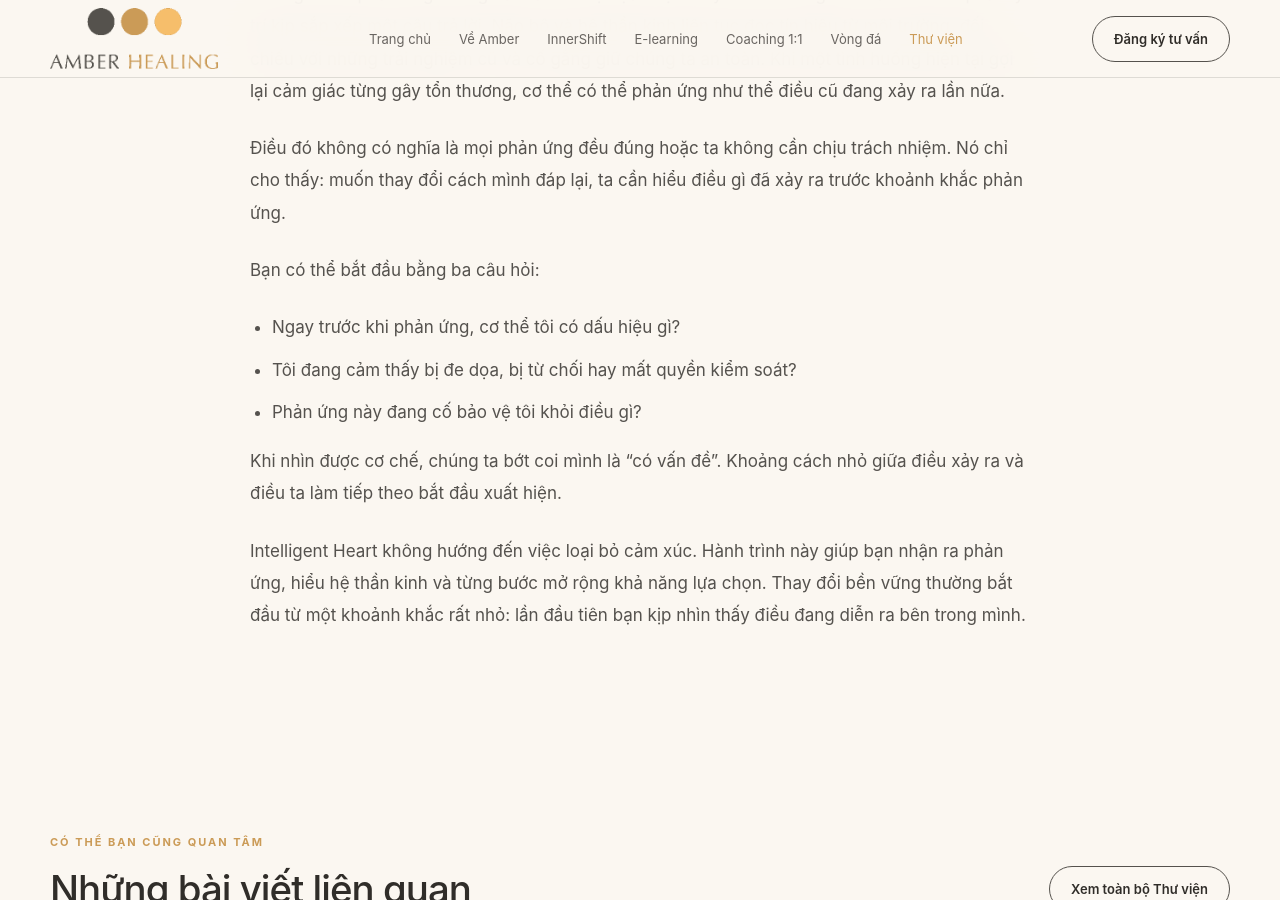
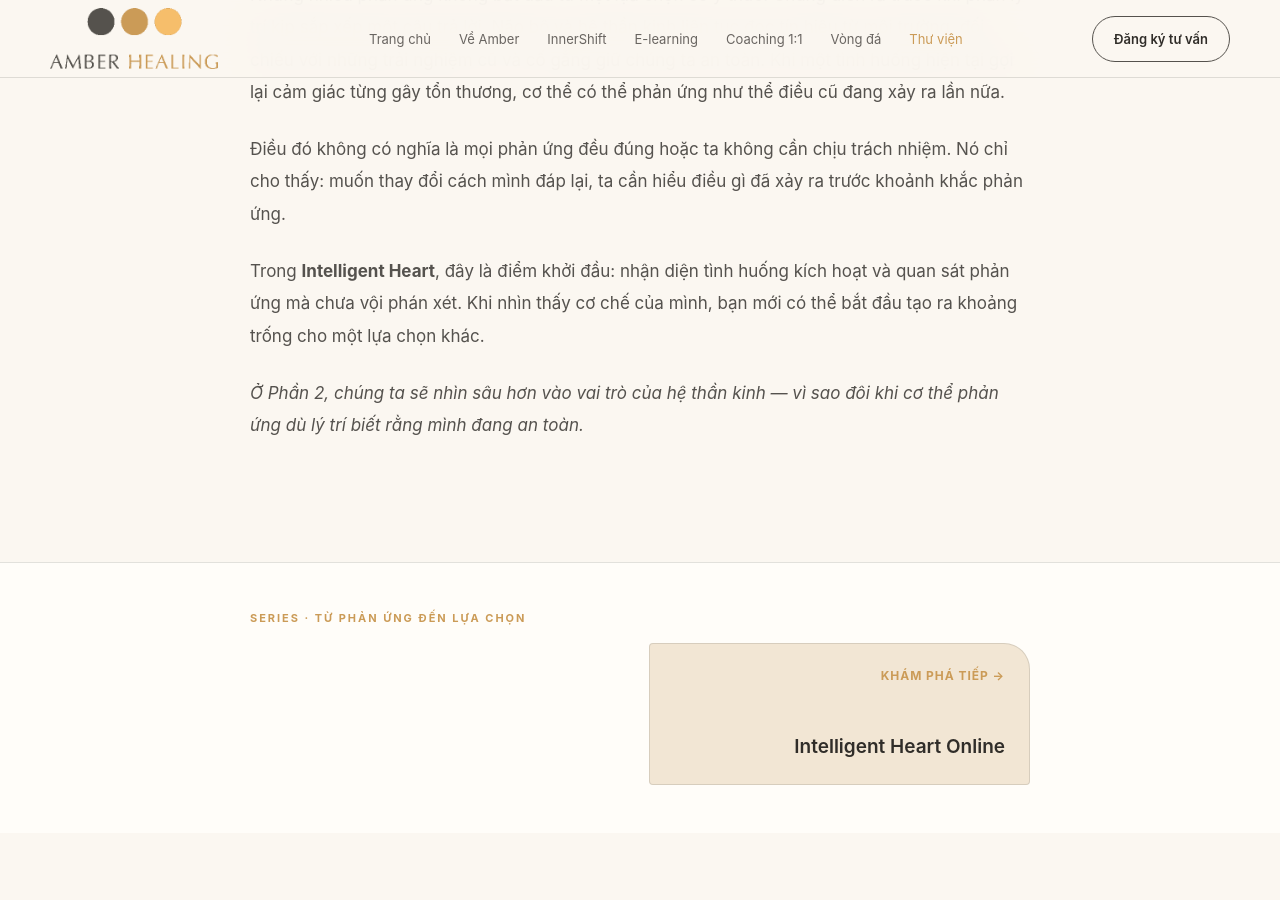
Before and after one commit to dinhhongngoc1511-wq/Amber-healing-website, a Jekyll site: the page built from docs/_posts/2026-07-11-vi-sao-toi-cu-phan-ung-nhu-vay.md, in a window 1280 px wide and 900 px high, scrolled down 886 px. Built offline with Jekyll 4.4.1, drawn with Linux system fonts in a browser that asks for light colours; some of the changed text lies outside the part shown.

Commit message:
Turn Intelligent Heart article into series part 1

```diff
--- a/docs/_posts/2026-07-11-vi-sao-toi-cu-phan-ung-nhu-vay.md
+++ b/docs/_posts/2026-07-11-vi-sao-toi-cu-phan-ung-nhu-vay.md
@@ -1,10 +1,12 @@
 ---
-title: "Vì sao tôi cứ phản ứng như vậy?"
+title: "Phần 1: Vì sao tôi cứ phản ứng như vậy?"
 date: 2026-07-11
 category: "Cảm xúc & hệ thần kinh"
 description: "Có những phản ứng xảy ra nhanh đến mức ta chỉ kịp nhận ra sau khi mọi chuyện đã đi quá xa. Hiểu cơ chế phía sau là bước đầu để bớt trách mình."
 author: "Amber Healing"
 reading_time: "5 phút"
+series: "Từ phản ứng đến lựa chọn"
+series_order: 1
 ---
 
 Có những lúc bạn biết rất rõ mình không muốn nổi nóng, nhưng giọng nói vẫn cao lên. Bạn tự nhủ sẽ không suy nghĩ quá nhiều, nhưng đầu óc vẫn quay lại cùng một câu chuyện. Bạn muốn nói “không”, rồi cuối cùng lại đồng ý vì sợ người khác thất vọng.
@@ -15,12 +17,6 @@
 
 Điều đó không có nghĩa là mọi phản ứng đều đúng hoặc ta không cần chịu trách nhiệm. Nó chỉ cho thấy: muốn thay đổi cách mình đáp lại, ta cần hiểu điều gì đã xảy ra trước khoảnh khắc phản ứng.
 
-Bạn có thể bắt đầu bằng ba câu hỏi:
+Trong **Intelligent Heart**, đây là điểm khởi đầu: nhận diện tình huống kích hoạt và quan sát phản ứng mà chưa vội phán xét. Khi nhìn thấy cơ chế của mình, bạn mới có thể bắt đầu tạo ra khoảng trống cho một lựa chọn khác.
 
-- Ngay trước khi phản ứng, cơ thể tôi có dấu hiệu gì?
-- Tôi đang cảm thấy bị đe dọa, bị từ chối hay mất quyền kiểm soát?
-- Phản ứng này đang cố bảo vệ tôi khỏi điều gì?
-
-Khi nhìn được cơ chế, chúng ta bớt coi mình là “có vấn đề”. Khoảng cách nhỏ giữa điều xảy ra và điều ta làm tiếp theo bắt đầu xuất hiện.
-
-Intelligent Heart không hướng đến việc loại bỏ cảm xúc. Hành trình này giúp bạn nhận ra phản ứng, hiểu hệ thần kinh và từng bước mở rộng khả năng lựa chọn. Thay đổi bền vững thường bắt đầu từ một khoảnh khắc rất nhỏ: lần đầu tiên bạn kịp nhìn thấy điều đang diễn ra bên trong mình.
+*Ở Phần 2, chúng ta sẽ nhìn sâu hơn vào vai trò của hệ thần kinh — vì sao đôi khi cơ thể phản ứng dù lý trí biết rằng mình đang an toàn.*
```
